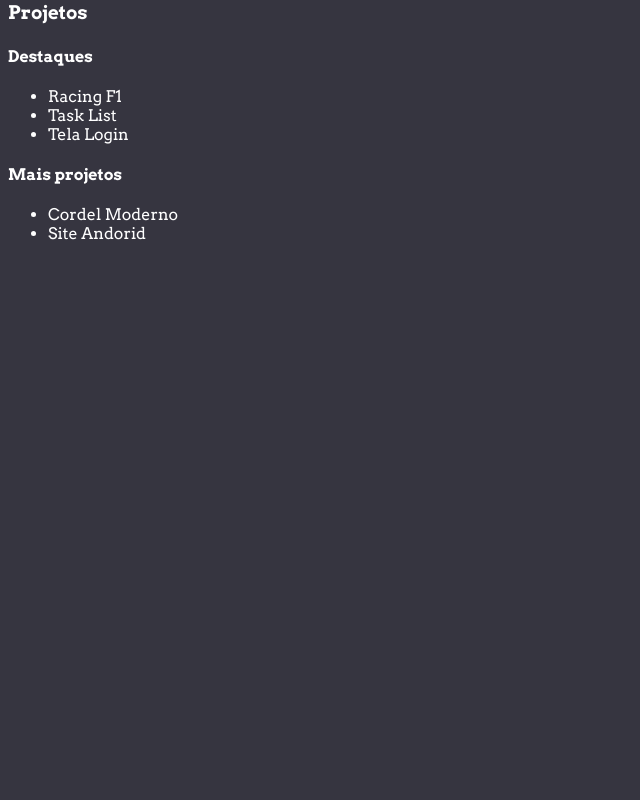
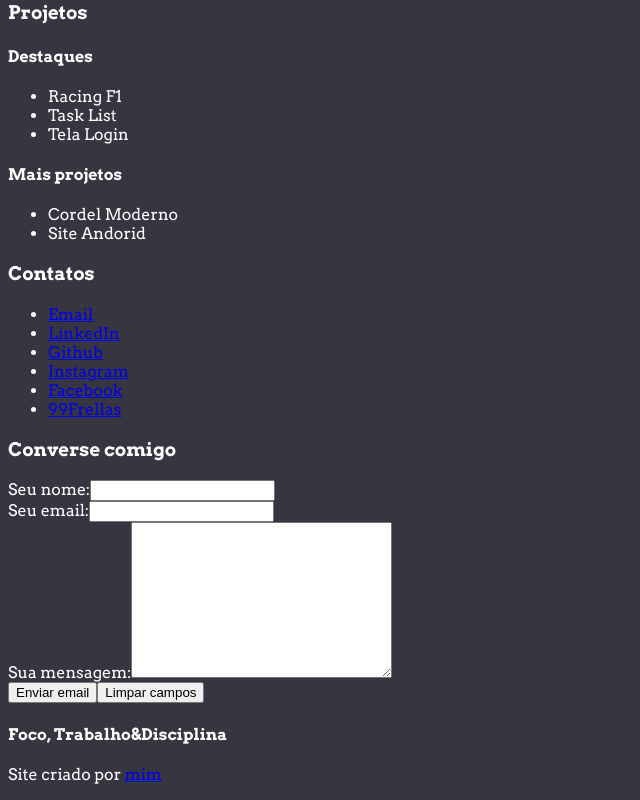
Before and after one commit to Danilo-Vicentin-Silva/portfolio-danilo-vicentin, a React (Vite) app: page / in a window 1280 px wide. Shown: the part 885-1685 px from the top of the page, without its empty margins (0-640 px from the left). Before the commit the page ends 1144 px from the top, so only its background shows below. Built offline with nearby package versions, Linux system fonts and the light colour scheme.

Commit message:
Contact Form Implementation

```diff
--- a/package.json
+++ b/package.json
@@ -10,6 +10,7 @@
     "preview": "vite preview"
   },
   "dependencies": {
+    "@emailjs/browser": "^3.11.0",
     "@emotion/react": "^11.11.0",
     "@emotion/styled": "^11.11.0",
     "@fontsource/public-sans": "^4.5.12",
--- a/src/App.tsx
+++ b/src/App.tsx
@@ -1,4 +1,6 @@
 import AboutMe from "./components/AboutMe"
+import ContactForm from "./components/ContactForm"
+import Contacts from "./components/Contacts"
 import Header from "./components/Header"
 import InitialInfo from "./components/InitialInfo"
 import Projects from "./components/Projects"
@@ -12,9 +14,20 @@ const App = () => {
 			<main>
 				<InitialInfo />
 				<AboutMe />
-				<Skills />
+				<Skills/>
 				<Projects />
+				<Contacts />
+				<ContactForm />
 			</main>
+			<footer>
+				<h4>Foco, Trabalho&Disciplina</h4>
+				<p>
+					Site criado por{" "}
+					<a href="#" rel="nofollow" target="_blank">
+						mim
+					</a>
+				</p>
+			</footer>
 		</HomeStyle>
 	)
 }
--- /dev/null
+++ b/src/components/ContactForm.tsx
@@ -0,0 +1,107 @@
+import * as React from "react"
+import emailjs from "@emailjs/browser"
+import { Alert } from "@mui/material"
+import { ContactFormStyle } from "../styleComponents/MainStyle"
+
+const ContactForm = () => {
+	const [name, setName] = React.useState("")
+	const [email, setEmail] = React.useState("")
+	const [message, setMessage] = React.useState("")
+	const [sendStatus, setSendStatus] = React.useState(false)
+	const [errorStatus, setErrorStatus] = React.useState(false)
+
+	const sendEmail = (e: { preventDefault: () => void }) => {
+		e.preventDefault()
+		if (name === "" || email === "" || message === "") {
+			handleSetErrorStatus()
+		} else {
+			const templateParams = {
+				from_name: name,
+				message: message,
+				email: email,
+			}
+			emailjs
+				.send(
+					"service_ytp2g72",
+					"template_j7rqm9o",
+					templateParams,
+					"wIQCNcAh30t4NsnyC"
+				)
+				.then(
+					() => {
+						handleSetSendStatus()
+						setName("")
+						setEmail("")
+						setMessage("")
+					},
+					(error) => console.error(error)
+				)
+		}
+	}
+
+	const handleSetSendStatus = () => {
+		setSendStatus(true)
+		setTimeout(() => {
+			setSendStatus(false)
+		}, 2500)
+	}
+
+	const handleSetErrorStatus = () => {
+		setErrorStatus(true)
+		setTimeout(() => {
+			setErrorStatus(false)
+		}, 2500)
+	}
+
+	return (
+		<ContactFormStyle>
+			<h3>Converse comigo</h3>
+			<form onSubmit={sendEmail}>
+				<div>
+					<label htmlFor="name">Seu nome:</label>
+					<input
+						type="text"
+						name="nome"
+						id="nome"
+						onChange={(e) => setName(e.target.value)}
+					/>
+				</div>
+				<div>
+					<label htmlFor="email">Seu email:</label>
+					<input
+						type="email"
+						name="email"
+						id="email"
+						onChange={(e) => setEmail(e.target.value)}
+					/>
+				</div>
+				<div>
+					<label htmlFor="text-area">Sua mensagem:</label>
+					<textarea
+						name="text-area"
+						id="text-area"
+						cols={30}
+						rows={10}
+						onChange={(e) => setMessage(e.target.value)}
+					></textarea>
+				</div>
+				<div>
+					<input type="submit" value="Enviar email" />
+					<input type="reset" value="Limpar campos" />
+				</div>
+			</form>
+			{sendStatus == true && (
+				<Alert variant="filled" severity="success" className="notification">
+					MENSAGEM ENVIADA COM SUCESSO!
+				</Alert>
+			)}
+			{errorStatus == true && (
+				<Alert variant="filled" severity="error" className="notification">
+					PREENCHA TODOS OS CAMPOS CORRETAMENTE!
+				</Alert>
+			)}
+		</ContactFormStyle>
+	)
+}
+
+export default ContactForm
--- a/src/components/Contacts.tsx
+++ b/src/components/Contacts.tsx
@@ -4,32 +4,34 @@ const Contacts = () => {
 			<h3>Contatos</h3>
 			<ul>
 				<li>
-					<a href="#" ref="nofollow" target="_blank">
+					<a href="#" rel="nofollow" target="_blank">
 						Email
 					</a>
 				</li>
 				<li>
-					<a href="#" ref="nofollow" target="_blank">
+					<a href="#" rel="nofollow" target="_blank">
 						LinkedIn
 					</a>
 				</li>
 				<li>
-					<a href="#" ref="nofollow" target="_blank">
+					<a href="#" rel="nofollow" target="_blank">
 						Github
 					</a>
 				</li>
 				<li>
-					<a href="#" ref="nofollow" target="_blank">
-						99Frellas
-					</a>
-				</li>
-				<li>
-					<a href="#" ref="nofollow" target="_blank">
+					<a href="#" rel="nofollow" target="_blank">
 						Instagram
 					</a>
 				</li>
 				<li>
-					<a href="#" ref="nofollow" target="_blank"></a>
+					<a href="#" rel="nofollow" target="_blank">
+						Facebook
+					</a>
+				</li>
+				<li>
+					<a href="#" rel="nofollow" target="_blank">
+						99Frellas
+					</a>
 				</li>
 			</ul>
 		</section>
--- a/src/components/InitialInfo.tsx
+++ b/src/components/InitialInfo.tsx
@@ -3,8 +3,11 @@ import DaniloCV from "../assets/pdfs/danilo-vicentin-s-cv.pdf"
 import Button from "@mui/material/Button"
 import { InitialInfoStyle } from "../styleComponents/MainStyle"
 
+const InitialInfo = () => {
+	const goToSection = (y: number) => {
+		window.scrollTo(0, y)
+	}
 
-const InitialInfo = () => {
 	return (
 		<InitialInfoStyle>
 			<picture>
@@ -21,9 +24,15 @@ const InitialInfo = () => {
 				</Button>
 			</section>
 			<section>
-				<Button variant="outlined">Habilidades</Button>
-				<Button variant="contained">Contato</Button>
-				<Button variant="outlined">Projetos</Button>
+				<Button variant="outlined" onClick={() => goToSection(500)}>
+					Habilidades
+				</Button>
+				<Button variant="contained" onClick={() => goToSection(1500)}>
+					Contatos
+				</Button>
+				<Button variant="outlined" onClick={() => goToSection(900)}>
+					Projetos
+				</Button>
 			</section>
 		</InitialInfoStyle>
 	)
--- a/src/components/Skills.tsx
+++ b/src/components/Skills.tsx
@@ -16,5 +16,4 @@ const Skills = () => {
 		</SKillsStyled>
 	)
 }
-
 export default Skills
--- a/src/styleComponents/GlobalStyle.tsx
+++ b/src/styleComponents/GlobalStyle.tsx
@@ -1,6 +1,9 @@
 import { createGlobalStyle } from "styled-components"
 
 export const GlobalStyle = createGlobalStyle`
+  html {
+    scroll-behavior: smooth;
+  }
   body {
     font-family: 'Arvo', serif;
     color: white;
--- a/src/styleComponents/MainStyle.tsx
+++ b/src/styleComponents/MainStyle.tsx
@@ -11,3 +11,13 @@ export const AboutMeStyle = styled.section``
 export const SKillsStyled = styled.section``
 
 export const ProjectsStyled = styled.section``
+
+export const ContactFormStyle = styled.section`
+	.notification {
+		display: inline-block;
+		position: absolute;
+		text-align: center;
+		right: 30px;
+		top: 1800px;
+	}
+`
```
Also changed, not shown: 1 other file (tests, documents, lock files or other folders). Lines whose indentation alone changed are shown as unchanged.
